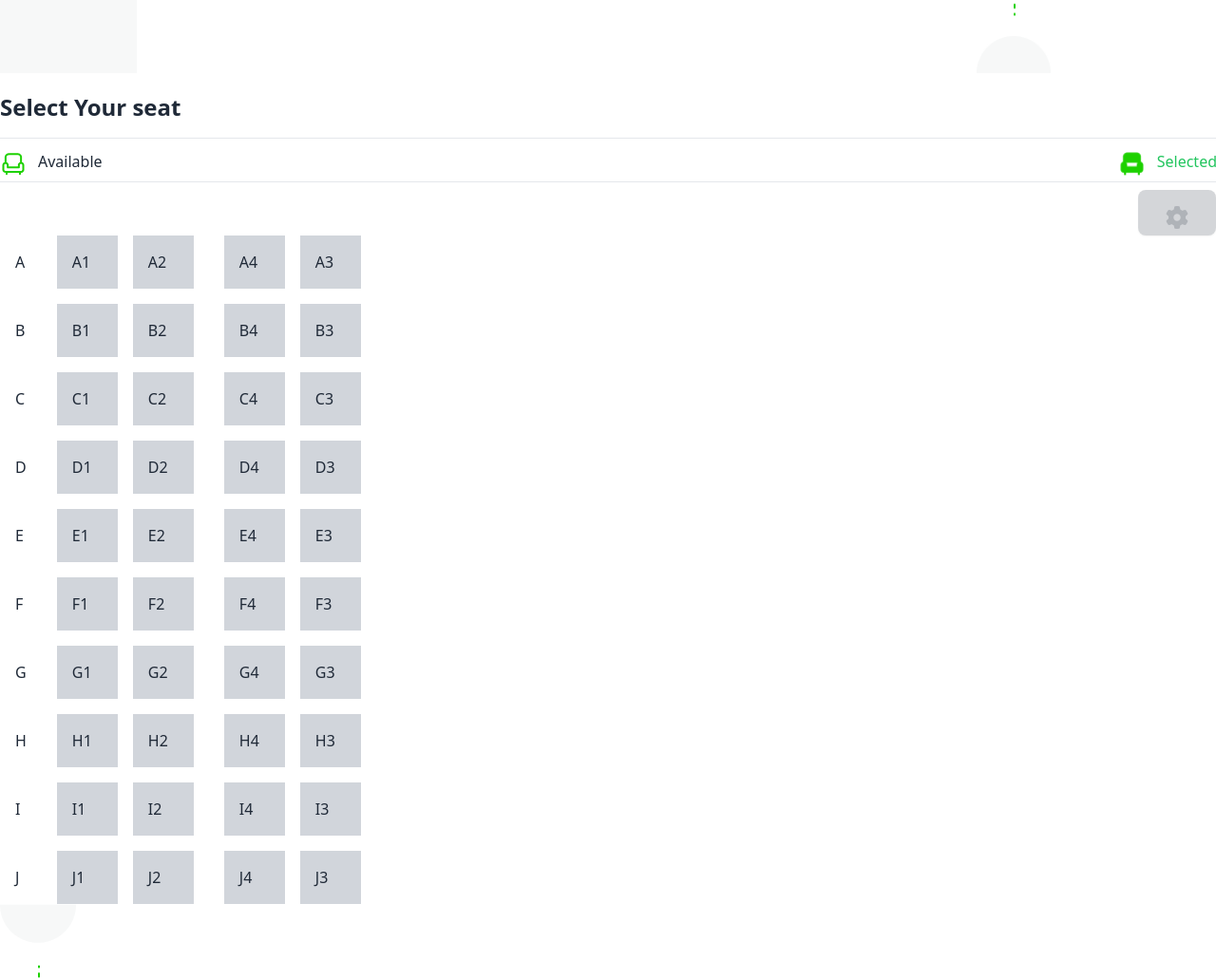
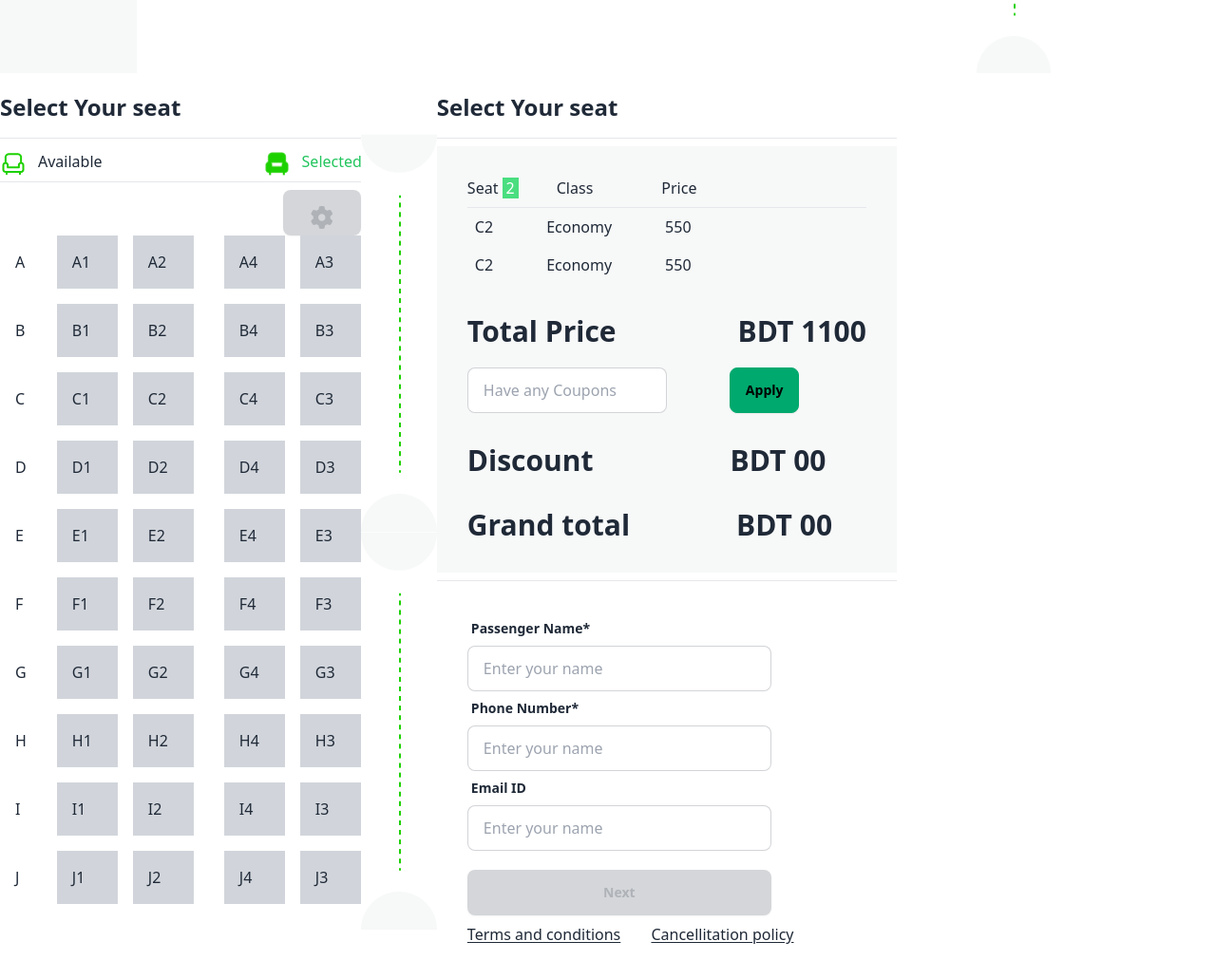
Before and after one commit to nafis200/assignment-5, a plain HTML site: page index.html in a window 1280 px wide. Shown: the part 1777-2808 px from the top of the page at 95% size. Drawn offline with nearby package versions, Linux system fonts and the light colour scheme.

Commit message:
after flex

```diff
--- a/index.html
+++ b/index.html
@@ -138,7 +138,7 @@
        </div>
         </section>
         <!-- start problem -->
-        <section>
+        <section class="flex">
           <!-- 1 -->
           <section class="mt-5">
             <p class="text-2xl font-bold mb-4">Select Your seat</p>
@@ -224,11 +224,12 @@
            </section>
           </section>
           <!-- 2 -->
-          <section>
+          <section class="mt-16">
+            <img src="../info-devider.png" alt="">
             <img src="../info-devider.png" alt="">
           </section>
           <!-- 3 -->
-          <section class="">
+          <section class="mt-5">
             <p class="text-2xl font-bold mb-4">Select Your seat</p>
             <hr class="mb-2">
           <section class="bg-[#F7F8F8] p-8">
```
